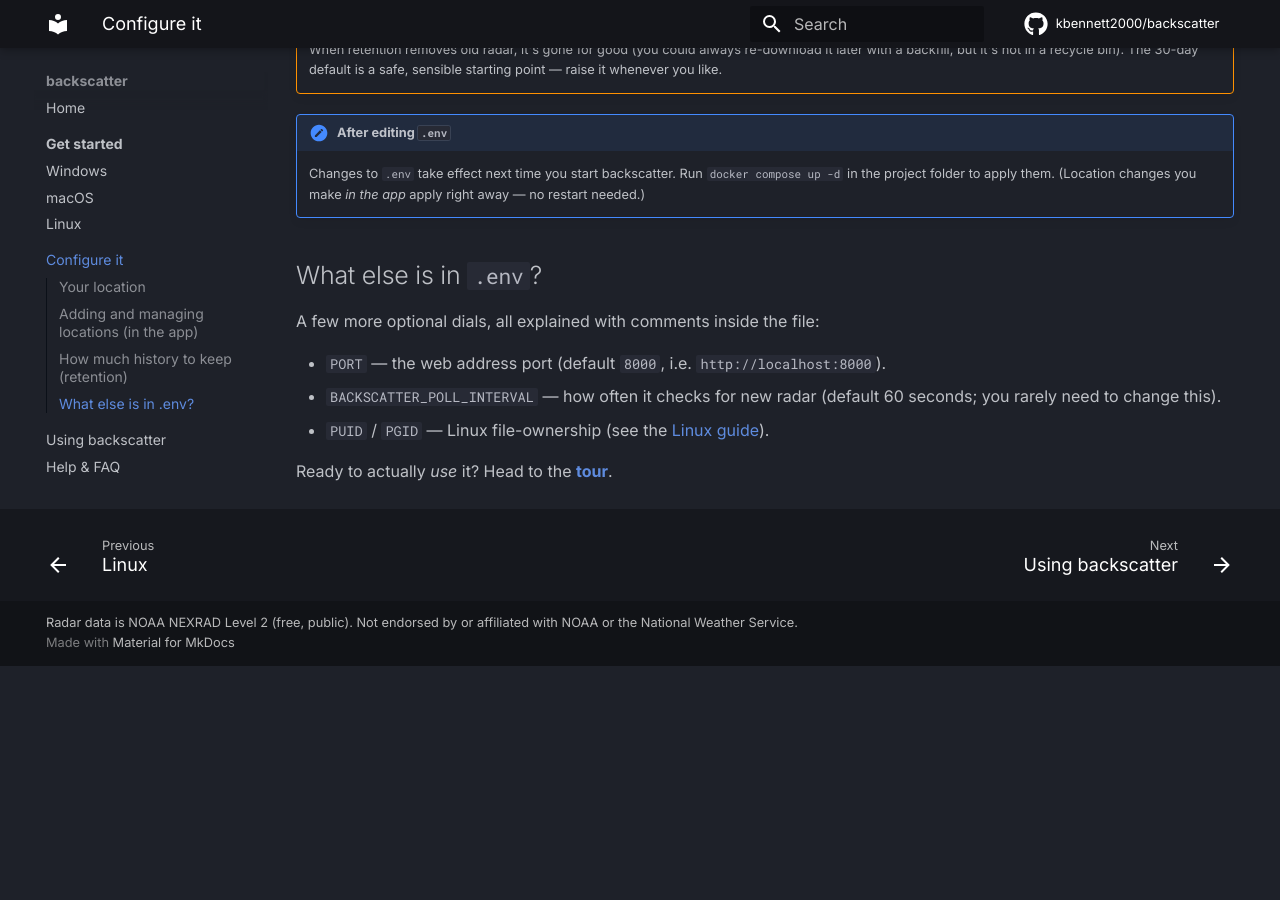
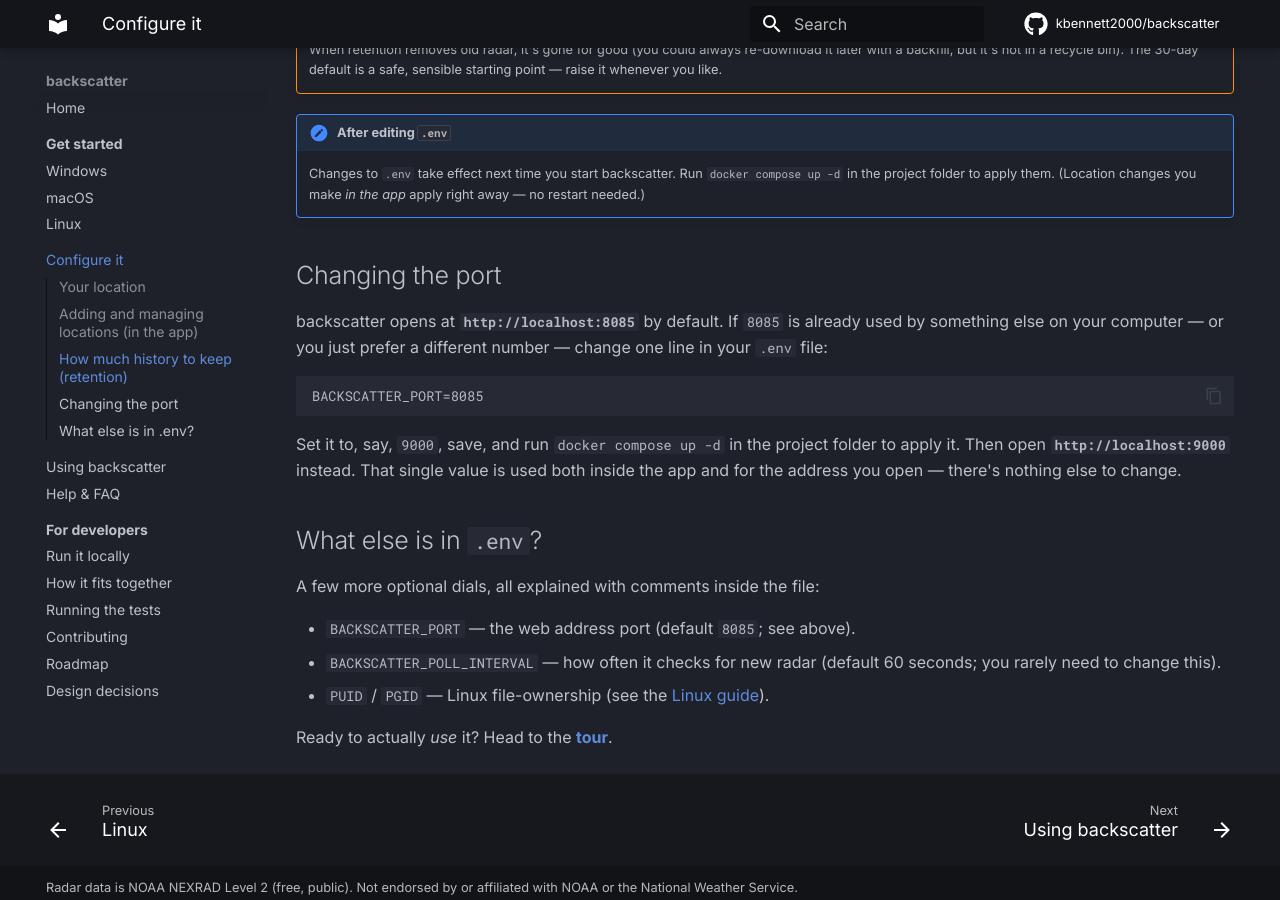
Before and after one commit to kbennett2000/backscatter, an MkDocs documentation site: the page built from docs/configure.md, in a window 1280 px wide and 900 px high, scrolled down 2206 px. Built offline with MkDocs 1.6.1 and Material for MkDocs 9.7.7, drawn with Linux system fonts in a browser that asks for light colours; comment, search, counter and statistics services are not loaded; before the commit the page ends 2872 px from its top, so only the background shows below that.

Commit message:
Slice 17b: single configurable port BACKSCATTER_PORT (default 8085)
Replace hardcoded 8000 with one env-driven value. BACKSCATTER_PORT is the single runtime
source; 8085 appears only as the fallback default.
- compose: ports "${BACKSCATTER_PORT:-8085}:${...}" (host = container, one value);
  healthcheck reads the env. entrypoint serves on $BACKSCATTER_PORT and waits on it.
  Dockerfile ENV BACKSCATTER_PORT=8085 + EXPOSE 8085. .env.example documents it.
- cli serve --port default 8000 → 8085 (dev/CLI default; container passes --port from the
  env, so no env read in Python — port stays a deployment concern, not config.py).
- README + all docs (platform guides, configure, using/help, dev) → :8085, with a
  plain-language "changing the port" note in Configure + each get-started.

````diff
--- a/docker-compose.yml
+++ b/docker-compose.yml
@@ -15,7 +15,8 @@
     restart: unless-stopped
     env_file: .env
     ports:
-      - "${PORT:-8000}:8000"
+      # One value drives both the published and the in-container port (default 8085).
+      - "${BACKSCATTER_PORT:-8085}:${BACKSCATTER_PORT:-8085}"
     volumes:
       - ./data:/data # the archive + DB (host-mounted, survives rebuilds)
     # Run as your host user so the ./data bind mount is writable without root.
@@ -26,7 +27,7 @@
         - CMD
         - python
         - -c
-        - import urllib.request; urllib.request.urlopen('http://127.0.0.1:8000/api/config')
+        - import os, urllib.request; urllib.request.urlopen('http://127.0.0.1:'+os.environ.get('BACKSCATTER_PORT','8085')+'/api/config')
       interval: 30s
       timeout: 5s
       retries: 3
--- a/docs/configure.md
+++ b/docs/configure.md
@@ -85,11 +85,25 @@
     `docker compose up -d` in the project folder to apply them. (Location changes you make
     *in the app* apply right away — no restart needed.)
 
+## Changing the port
+
+backscatter opens at **`http://localhost:8085`** by default. If `8085` is already used by
+something else on your computer — or you just prefer a different number — change one line
+in your `.env` file:
+
+```
+BACKSCATTER_PORT=8085
+```
+
+Set it to, say, `9000`, save, and run `docker compose up -d` in the project folder to
+apply it. Then open **`http://localhost:9000`** instead. That single value is used both
+inside the app and for the address you open — there's nothing else to change.
+
 ## What else is in `.env`?
 
 A few more optional dials, all explained with comments inside the file:
 
-- `PORT` — the web address port (default `8000`, i.e. `http://localhost:8000`).
+- `BACKSCATTER_PORT` — the web address port (default `8085`; see above).
 - `BACKSCATTER_POLL_INTERVAL` — how often it checks for new radar (default 60 seconds;
   you rarely need to change this).
 - `PUID` / `PGID` — Linux file-ownership (see the [Linux guide](get-started/linux.md)).
````
Also changed, not shown: README.md (+4 -3 lines), docs/dev/local.md (+1 -1 lines), docs/get-started/linux.md (+6 -1 lines), docs/get-started/macos.md (+6 -1 lines), docs/get-started/windows.md (+6 -1 lines), docs/help.md (+6 -6 lines), 4 other files.
